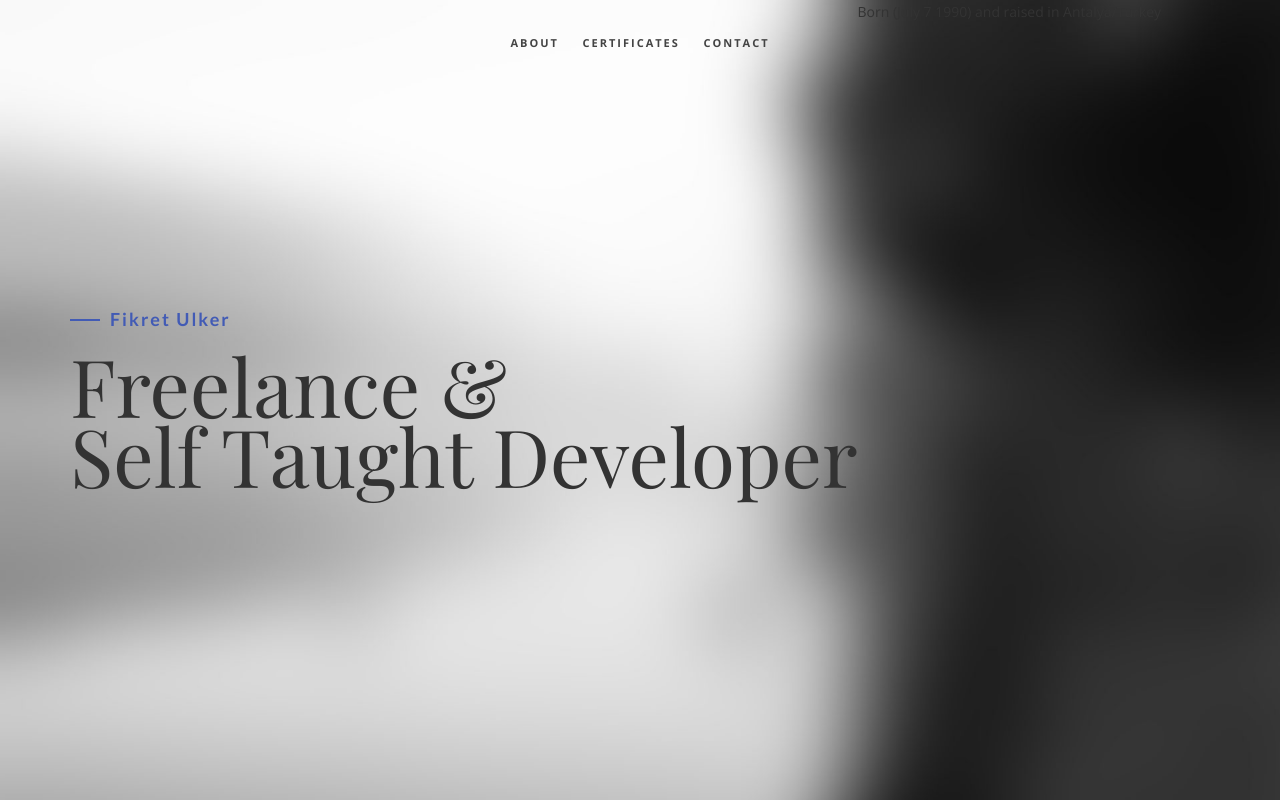
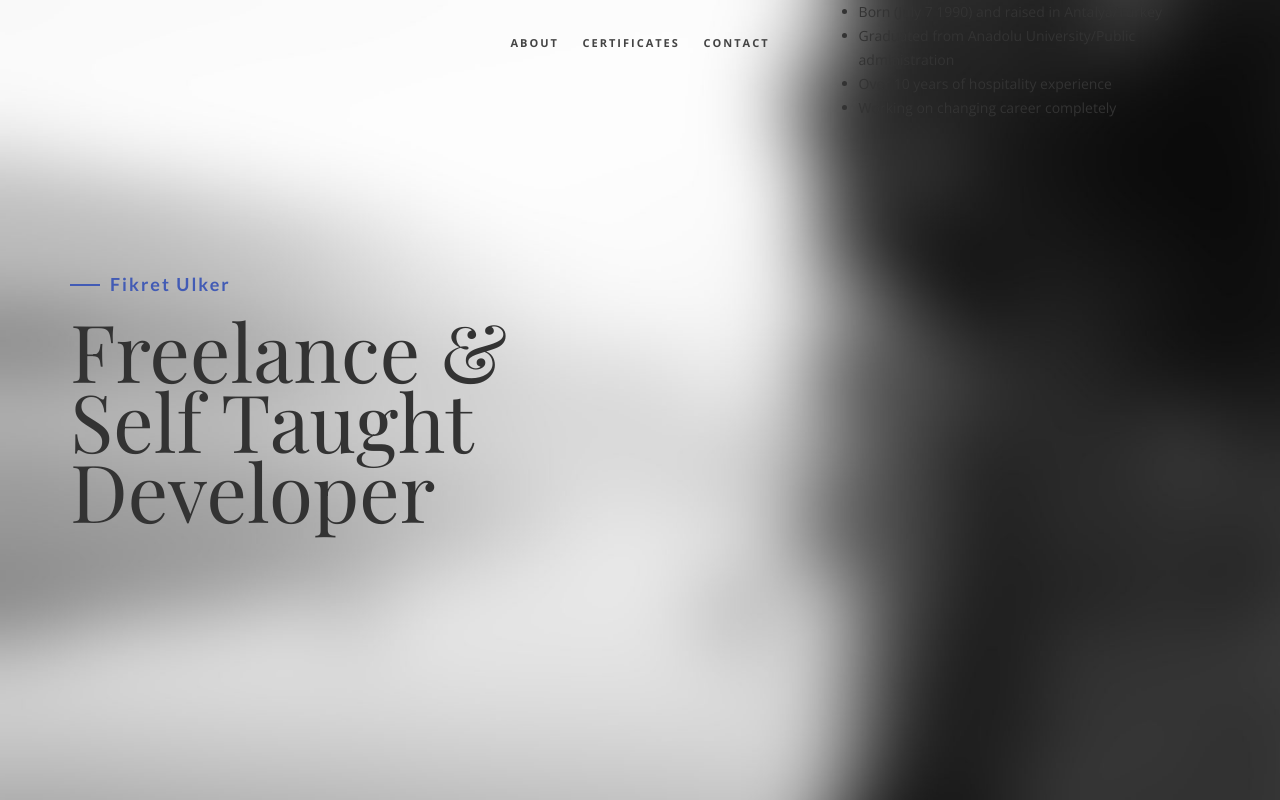
Before and after one commit to fkulker/fkulker.github.io, a plain HTML site: page portfolio/index.html in a window 1280 px wide. Shown: the top 800 px of the page. Drawn offline with nearby package versions, Linux system fonts and the light colour scheme; files whose address does not match are found by name; a web font is replaced by a local one.

Commit message:
Update index.html

```diff
--- a/portfolio/index.html
+++ b/portfolio/index.html
@@ -54,8 +54,11 @@
                 <div class="table-cell" data-aos="fade-up" data-aos-delay="0">
                     <h4>Fikret Ulker</h4>
                     <h1>Freelance &<br/> Self Taught Developer</h1> </div>
-<div>
-<p>Born (July 7 1990) and raised in Antalya/Turkey<p>
+<ul>
+<li> Born (July 7 1990) and raised in Antalya/Turkey </li>
+<li> Graduated from Anadolu University/Public administration </li>
+<li> Over 10 years of hospitality experience </li>
+<li> Working on changing career completely </li>
 </div>
         </div>
     </div>
```
